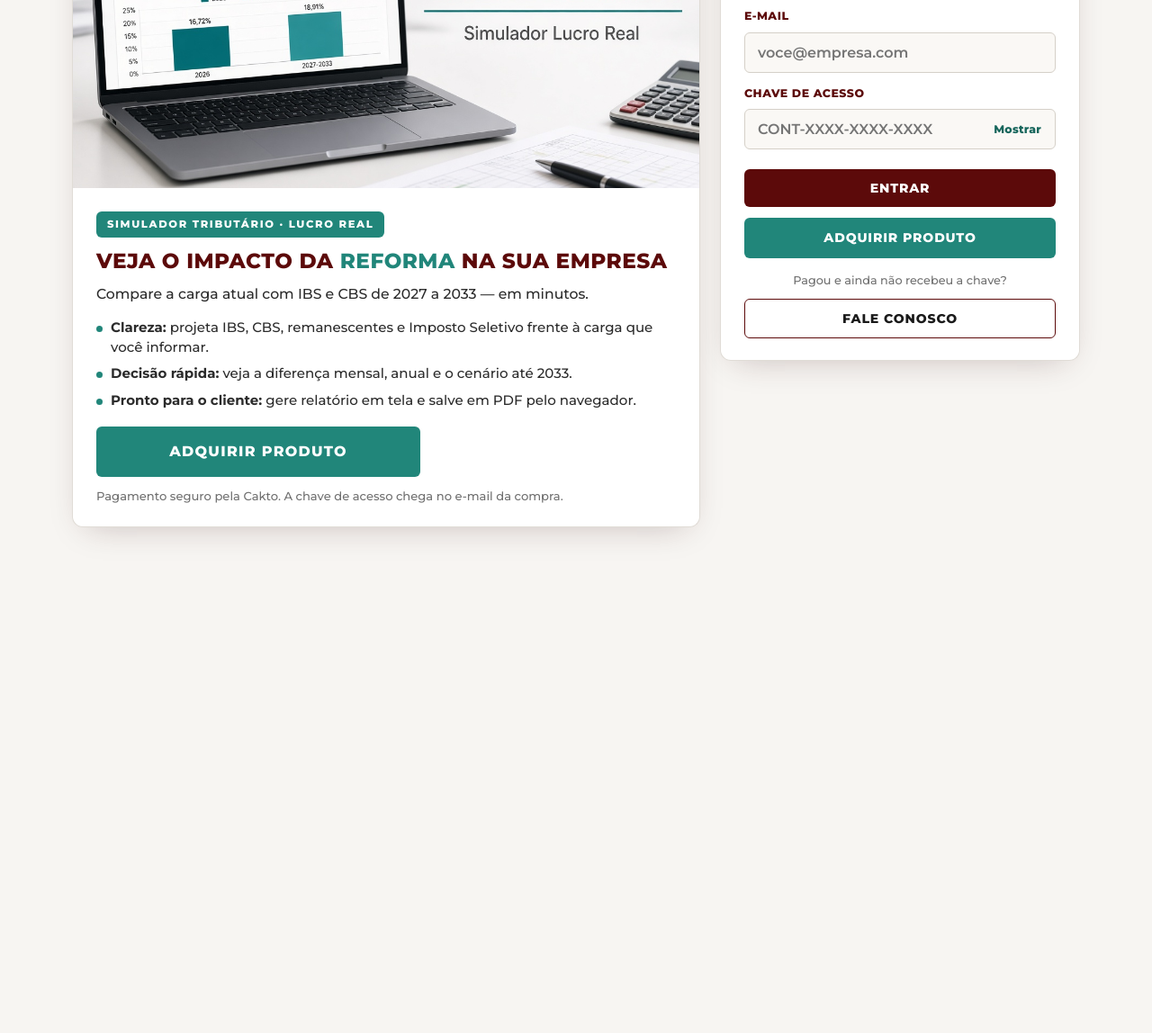
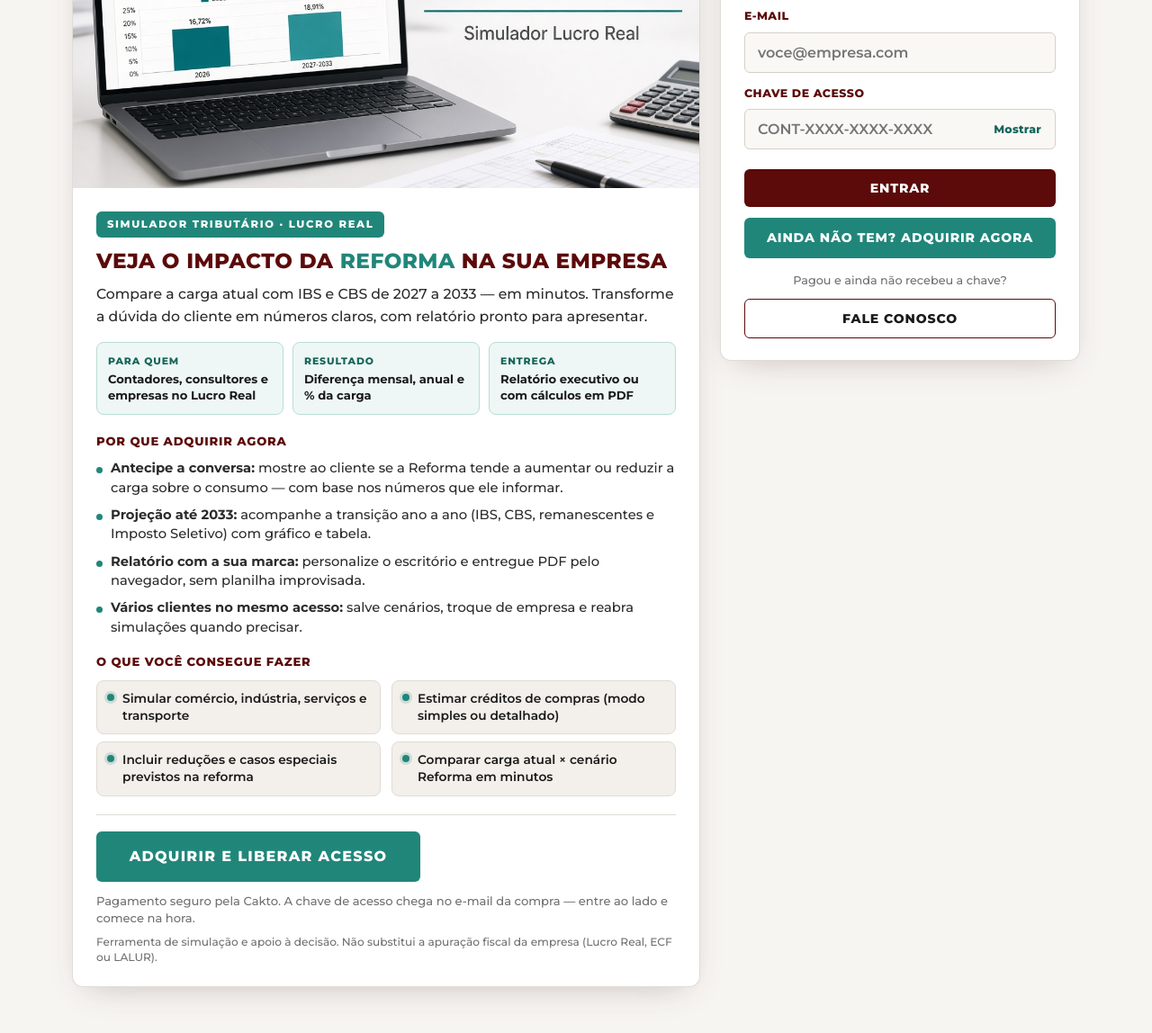
Before and after one commit to marianamarisp-ops/Contabiliza_Simulador_LR, a website: page index.html in a window 1280 px wide. Shown: the part 266-1414 px from the top of the page at 90% size. Before the commit the page ends 924 px from the top, so only its background shows below. Drawn offline with Linux system fonts and the light colour scheme.

Commit message:
Enrich the product landing page to drive purchases and harden Cakto webhook secret matching on Render.
Co-authored-by: Cursor <cursoragent@cursor.com>

```diff
--- a/index.html
+++ b/index.html
@@ -20,14 +20,44 @@
       <div class="product-info">
         <span class="product-tag">SIMULADOR TRIBUTÁRIO · LUCRO REAL</span>
         <h1 id="productTitle">Veja o impacto da <span class="hl">Reforma</span> na sua empresa</h1>
-        <p class="product-lead">Compare a carga atual com IBS e CBS de 2027 a 2033 — em minutos.</p>
+        <p class="product-lead">Compare a carga atual com IBS e CBS de 2027 a 2033 — em minutos. Transforme a dúvida do cliente em números claros, com relatório pronto para apresentar.</p>
+
+        <div class="product-hooks" aria-label="Destaques do produto">
+          <div class="product-hook">
+            <span class="product-hook-k">Para quem</span>
+            <span class="product-hook-v">Contadores, consultores e empresas no Lucro Real</span>
+          </div>
+          <div class="product-hook">
+            <span class="product-hook-k">Resultado</span>
+            <span class="product-hook-v">Diferença mensal, anual e % da carga</span>
+          </div>
+          <div class="product-hook">
+            <span class="product-hook-k">Entrega</span>
+            <span class="product-hook-v">Relatório executivo ou com cálculos em PDF</span>
+          </div>
+        </div>
+
+        <h2 class="product-sub">Por que adquirir agora</h2>
         <ul class="product-benefits">
-          <li><b>Clareza:</b> projeta IBS, CBS, remanescentes e Imposto Seletivo frente à carga que você informar.</li>
-          <li><b>Decisão rápida:</b> veja a diferença mensal, anual e o cenário até 2033.</li>
-          <li><b>Pronto para o cliente:</b> gere relatório em tela e salve em PDF pelo navegador.</li>
+          <li><b>Antecipe a conversa:</b> mostre ao cliente se a Reforma tende a aumentar ou reduzir a carga sobre o consumo — com base nos números que ele informar.</li>
+          <li><b>Projeção até 2033:</b> acompanhe a transição ano a ano (IBS, CBS, remanescentes e Imposto Seletivo) com gráfico e tabela.</li>
+          <li><b>Relatório com a sua marca:</b> personalize o escritório e entregue PDF pelo navegador, sem planilha improvisada.</li>
+          <li><b>Vários clientes no mesmo acesso:</b> salve cenários, troque de empresa e reabra simulações quando precisar.</li>
         </ul>
-        <a class="btn btn-lr btn-big product-buy" href="https://pay.cakto.com.br/3adgi57_1114972" target="_blank" rel="noopener noreferrer">Adquirir produto</a>
-        <p class="product-secure">Pagamento seguro pela Cakto. A chave de acesso chega no e-mail da compra.</p>
+
+        <h2 class="product-sub">O que você consegue fazer</h2>
+        <ul class="product-features">
+          <li>Simular comércio, indústria, serviços e transporte</li>
+          <li>Estimar créditos de compras (modo simples ou detalhado)</li>
+          <li>Incluir reduções e casos especiais previstos na reforma</li>
+          <li>Comparar carga atual × cenário Reforma em minutos</li>
+        </ul>
+
+        <div class="product-cta-block">
+          <a class="btn btn-lr btn-big product-buy" href="https://pay.cakto.com.br/3adgi57_1114972" target="_blank" rel="noopener noreferrer">Adquirir e liberar acesso</a>
+          <p class="product-secure">Pagamento seguro pela Cakto. A chave de acesso chega no e-mail da compra — entre ao lado e comece na hora.</p>
+          <p class="product-note">Ferramenta de simulação e apoio à decisão. Não substitui a apuração fiscal da empresa (Lucro Real, ECF ou LALUR).</p>
+        </div>
       </div>
     </section>
 
@@ -47,7 +77,7 @@
       <div id="authError" class="auth-error" hidden></div>
       <button id="authSubmit" class="btn btn-primary auth-submit" type="submit">Entrar</button>
     </form>
-    <a class="btn btn-lr auth-buy" href="https://pay.cakto.com.br/3adgi57_1114972" target="_blank" rel="noopener noreferrer">Adquirir produto</a>
+          <a class="btn btn-lr auth-buy" href="https://pay.cakto.com.br/3adgi57_1114972" target="_blank" rel="noopener noreferrer">Ainda não tem? Adquirir agora</a>
     <p class="auth-help">Pagou e ainda não recebeu a chave?</p>
     <button id="authContactOpen" class="btn btn-ghost auth-contact-btn" type="button">Fale conosco</button>
   </div>
--- a/styles.css
+++ b/styles.css
@@ -37,12 +37,22 @@ body{font-family:"Montserrat",system-ui,-apple-system,BlinkMacSystemFont,"Segoe
 .product-tag{display:inline-block;background:var(--lr);color:#fff;font-size:.72rem;font-weight:800;letter-spacing:.14em;padding:6px 12px;border-radius:6px;margin-bottom:12px;text-transform:uppercase}
 .product-info h1{font-size:1.45rem;font-weight:800;color:var(--brand-navy);letter-spacing:.02em;line-height:1.25;text-transform:uppercase;margin-bottom:10px}
 .product-info h1 .hl{color:var(--lr)}
-.product-lead{font-size:.98rem;color:var(--body);margin-bottom:14px;line-height:1.5}
-.product-benefits{list-style:none;display:grid;gap:8px;margin:0 0 18px}
-.product-benefits li{font-size:.94rem;color:var(--body);padding-left:16px;position:relative;line-height:1.45}
+.product-lead{font-size:.98rem;color:var(--body);margin-bottom:16px;line-height:1.55}
+.product-hooks{display:grid;grid-template-columns:repeat(3,minmax(0,1fr));gap:10px;margin:0 0 20px}
+.product-hook{background:var(--lr-bg);border:1px solid var(--lr-line);border-radius:8px;padding:12px 12px 11px}
+.product-hook-k{display:block;font-size:.68rem;font-weight:800;letter-spacing:.08em;text-transform:uppercase;color:var(--lr-deep);margin-bottom:4px}
+.product-hook-v{display:block;font-size:.82rem;font-weight:700;color:var(--ink);line-height:1.35}
+.product-sub{font-size:.82rem;font-weight:800;color:var(--brand-navy);letter-spacing:.06em;text-transform:uppercase;margin:0 0 10px}
+.product-benefits{list-style:none;display:grid;gap:9px;margin:0 0 18px}
+.product-benefits li{font-size:.92rem;color:var(--body);padding-left:16px;position:relative;line-height:1.45}
 .product-benefits li::before{content:"";position:absolute;left:0;top:9px;width:7px;height:7px;border-radius:50%;background:var(--lr)}
-.product-buy{display:inline-flex;width:100%;max-width:360px}
+.product-features{list-style:none;display:grid;grid-template-columns:1fr 1fr;gap:8px 12px;margin:0 0 20px}
+.product-features li{font-size:.86rem;font-weight:600;color:var(--ink);padding:10px 12px 10px 28px;position:relative;line-height:1.4;background:var(--surface);border:1px solid var(--line);border-radius:8px}
+.product-features li::before{content:"";position:absolute;left:11px;top:14px;width:8px;height:8px;border-radius:50%;background:var(--lr);box-shadow:0 0 0 3px rgba(33,134,122,.18)}
+.product-cta-block{padding-top:4px;border-top:1px solid var(--line)}
+.product-buy{display:inline-flex;width:100%;max-width:360px;margin-top:14px}
 .product-secure{margin-top:12px;font-size:.82rem;color:var(--muted);line-height:1.45}
+.product-note{margin-top:8px;font-size:.76rem;color:var(--muted);line-height:1.4}
 .product-access{min-width:0}
 .auth-card[hidden]{display:none!important}
 .auth-card{width:100%;max-width:440px;background:var(--card);border:1px solid var(--line);border-radius:var(--radius);box-shadow:var(--shadow);padding:28px 26px 24px;border-top:4px solid var(--lr)}
@@ -76,7 +86,13 @@ a.btn{display:inline-flex;align-items:center;justify-content:center;text-decorat
   .product-page{grid-template-columns:1fr}
   .product-shot{aspect-ratio:16/9;max-height:280px}
   .product-buy{max-width:none}
+  .product-hooks{grid-template-columns:1fr}
+  .product-features{grid-template-columns:1fr}
   .auth-card{max-width:none}
+}
+@media(max-width:520px){
+  .product-info{padding:20px 18px 18px}
+  .product-info h1{font-size:1.22rem}
 }
 
 /* ----- admin ----- */
```
Also changed, not shown: server/webhook.js (+13 -3 lines).
